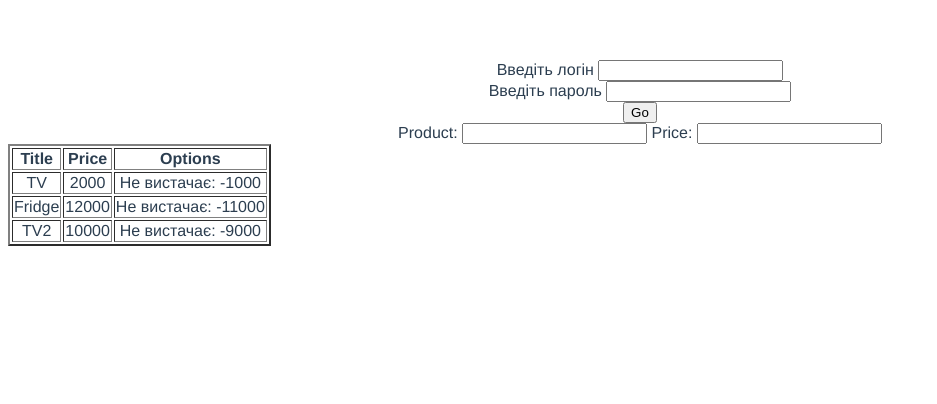
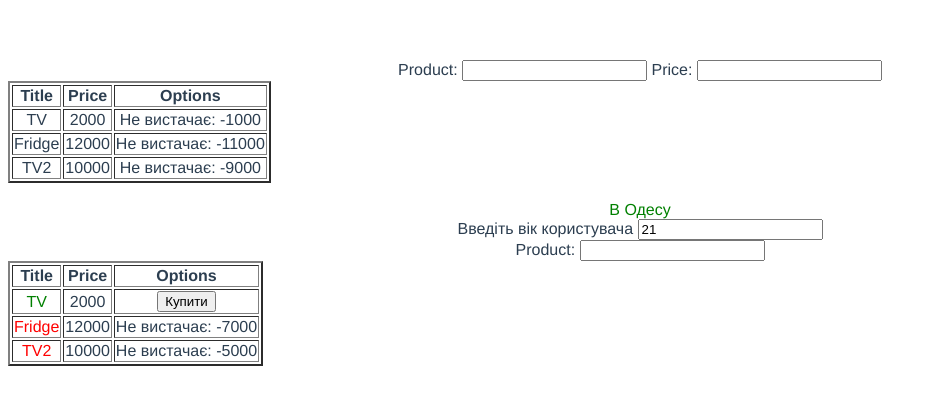
Before and after one commit to AndriiBikliann/pr-0-LessonExmp, a Vue app: page / in a window 1280 px wide. Shown: the top 404 px of the page, without its empty margins (0-937 px from the left). Built offline with nearby package versions, Linux system fonts and the light colour scheme.

Commit message:
day commit

```diff
--- a/src/App.vue
+++ b/src/App.vue
@@ -1,25 +1,37 @@
 <template>
   <div id="app">
-    <example-login :userDataArray="userDataArray"/>
     <product-card
     :user-money="1000"
     :products="dataProductsList"
     />
+    <br>
+    <age-solver-n :user-age="age"/>
+    <label>
+      Введіть вік користувача
+      <input type="number" v-model="age">
+    </label>
+    <br>
+    <product-table
+     :user-money="5000"
+     :products="dataProductsList"/>
   </div>
 </template>
 
 <script>
-import ExampleLogin from './components/ExampleLogin.vue'
 import ProductCard from './components/ProductCard.vue'
+import AgeSolverN from './components/AgeSolverN.vue'
+import ProductTable from './components/ProductTable.vue'
 
 export default {
   name: 'App',
   components: {
-    ExampleLogin,
-    ProductCard
+    ProductCard,
+    AgeSolverN,
+    ProductTable
   },
   data() {
     return {
+    age: 21,
     dataProductsList: [
       {
         id:1,
@@ -37,24 +49,6 @@ export default {
         price:10000
       },
     ],
-    userDataArray: [
-      {
-        login: "Ivan",
-        pass:"111"
-      },
-      {
-      login: "Petro",
-      pass:"222"
-      },
-      {
-      login: "Roma",
-      pass:"333"
-      },
-      {
-      login: "Stas",
-      pass:"444"
-      },
-    ]
   }
  }
 }
--- /dev/null
+++ b/src/components/AgeSolverN.vue
@@ -0,0 +1,41 @@
+<template>
+    <div :class="messageClass">
+       <span v-if="isPensioner"> Можете відпочивати</span>
+       <span v-else-if="userAge===21">В Одесу</span>
+       <span v-else> Вам потрібно працювати</span>
+    </div>
+</template>
+
+<script>
+    export default {
+        name : 'AgeSolver',
+        props : {
+            userAge: {
+                type : Number,
+                default : 0,
+            },
+            pensionerAge: {
+                type: Number,
+                default: 65,
+            }
+        },
+        computed : {
+            isPensioner(){
+            return this.userAge>this.pensionerAge
+            },
+            messageClass(){
+            return this.isPensioner?'red':'green'
+            }
+        }
+
+    }
+</script>
+
+<style lang="css" scoped>
+.red {
+    color: red;
+}
+.green {
+    color: green;
+}
+</style>
--- a/src/components/ExampleLogin.vue
+++ /dev/null
@@ -1,83 +0,0 @@
-<template>
-    <div>
-      <label>
-      Введіть логін
-      <input type="text" v-model="userLogin">
-      </label> <br>
-
-      <label>
-      Введіть пароль
-      <input type="password" v-model.number="userPass">
-      </label> <br>
-
-      <button @click="checkPass">Go</button>
-
-      <div v-if="checkAutorize">
-          <div v-if="checkAutorize===loginValue.CORRECT">
-            <img src="imageSrc" alt="picture">
-          </div>
-          <div v-else-if="checkAutorize===loginValue.INCORRECT_IVAN" :class="getClass()"> Невірний логін </div>
-          <div v-else :class="getClass()"> Невірний логін і пароль</div>
-       </div>
-    </div>
-</template>
-
-<script>
-import { loginValue } from './settings.js'
-    export default {
-        name : 'ExampleLogin',
-        props: {
-            imageSrc: {
-                type: String,
-                default:"https://image.freepik.com/free-vector/smile-logo-template_8163-40.jpg"
-            },
-            userDataArray: {
-                type:Array,
-                default: ()=>[]
-            }
-
-        },
-        data () {
-            return {
-               userLogin:null,
-               userPass :null,
-               checkAutorize: null,
-               loginValue,
-         }
-        },
-        methods: {
-          checkPass () {
-              if(
-                  this.userDataArray.some(
-                      (item)=> this.login===item.login&& this.password===item.password
-                  )
-                ) {
-              this.checkAutorize = loginValue.CORRECT
-              return;
-                }
-              if (this.login === 'Ivan')
-                  this.value = loginValue.INCORRECT_IVAN;
-                  else
-                  this.value = loginValue.INCORRECT
-
-        },
-        getClass() {
-            if (this.userLogin === "Ivan") {
-                return (this.loginValue = "blue");
-            }
-            else {
-                return (this.loginValue = "red")
-            }
-        }
-    }
- }
-</script>
-
-<style lang="css" scoped>
-.red {
-    color: red;
-}
-.blue {
-    color: blue;
-}
-</style>
--- /dev/null
+++ b/src/components/ProductTable.vue
@@ -0,0 +1,67 @@
+<template>
+<div>
+    <label >
+        Product:
+        <input type="text" v-model="searchProduct">
+    </label>
+    <table border="2px">
+        <tr>
+            <th>Title</th>
+            <th>Price</th>
+            <th>Options</th>
+        </tr>
+        <tr v-for="product in filteredProducts" :key="product.id">
+            <td :class="getProductClass(product)" >
+                {{product.title}}</td>
+            <td>{{product.price}}</td>
+            <td>
+                <span v-if="product.price<=userMoney"><button>Купити</button> </span>
+                <span v-else>Не вистачає: {{userMoney-product.price}} </span>
+                <!-- <span v-show="product.price<=userMoney"><button>Купити</button> </span> -->
+                <!-- <span v-else> {{`Не вистачає: ${userMoney-product.price}`}} </span> -->
+            </td>
+        </tr>
+    </table>
+    </div>
+</template>
+<script>
+    export default {
+        name:'ProductTable',
+        props: {
+            userMoney: {
+                type: Number,
+                default: 0
+            },
+            products: {
+                type: Array,
+                default: ()=>[]
+            },
+        },
+        data() {
+            return {
+                searchProduct: null,  //Змінна де зберігаємо назву товару, що шукаємо
+                filteredProducts:this.products
+            }
+        },
+        watch: {  //Розділ, у якому записуємо змінні, зміну яких відслідковуємо
+            searchProduct(newValue) { //Функція, яка буде викликатися коли значення "searchProduct" буде змінено
+                        // "newValue" - нове значення змінної "searchProduct"
+                const val=newValue.toLowerCase()
+                this.filteredProducts=this.products.filter(product=>product.title.toLowerCase().startsWith(val))
+            }
+        },
+        methods: {
+            getProductClass(product) {
+                return product.price<=this.userMoney?'can-buy':'can-not-buy'
+            }
+        },
+    }
+</script>
+<style lang="css" scoped>
+.can-buy{
+    color:green
+}
+.can-not-buy{
+    color:red
+}
+</style>
--- a/src/components/settings.js
+++ /dev/null
@@ -1,5 +0,0 @@
-export const loginValue = {
-    CORRECT: 1,
-    INCORRECT_IVAN: 2,
-    INCORRECT: 3
-}
```
